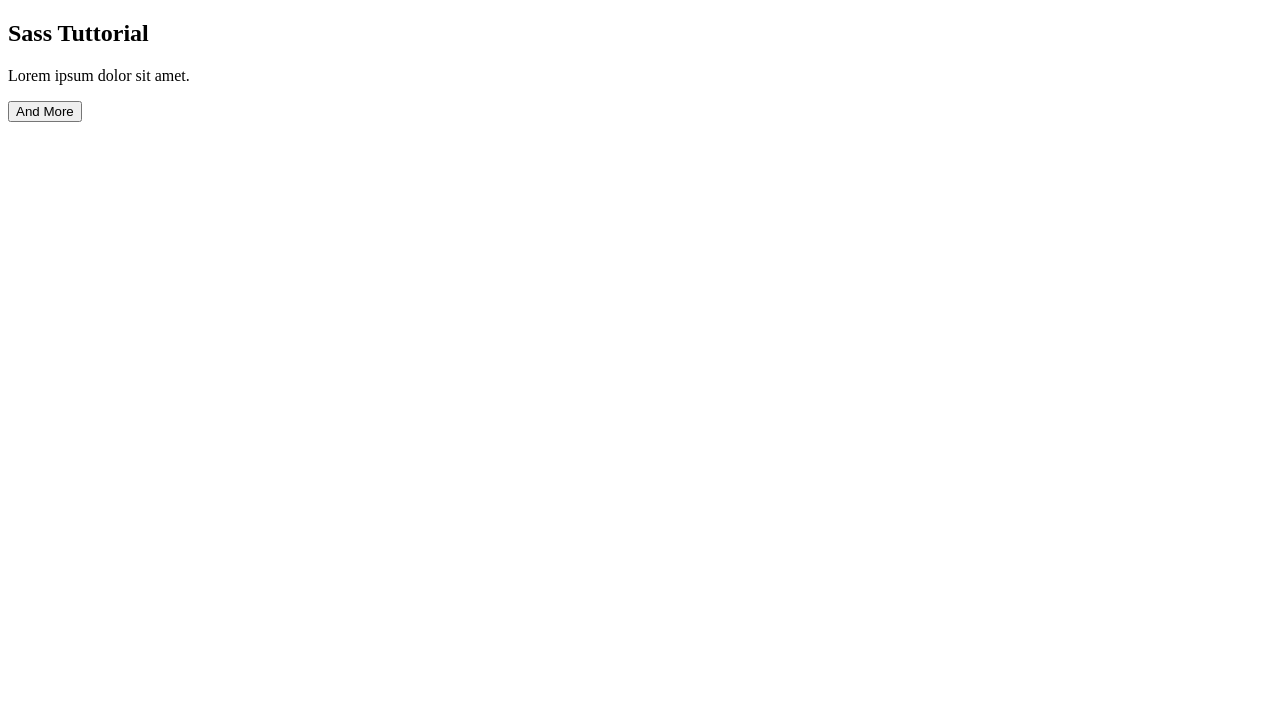
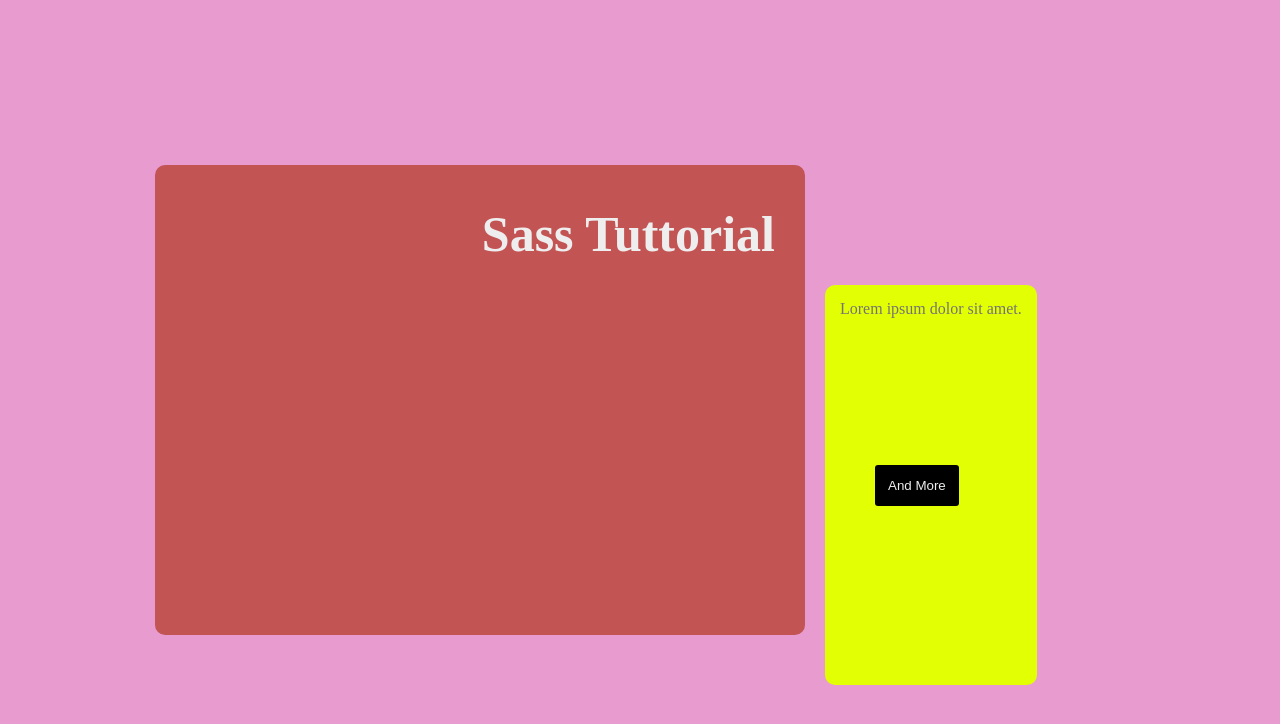
Before and after one commit to JunichiKako/sass-introduction, a plain HTML site: page index.html in a window 1280 px wide. Drawn offline with Linux system fonts and the light colour scheme.

Commit message:
ネスト構造と変数・関数の定義の方法を学んだ

```diff
--- a/index.html
+++ b/index.html
@@ -4,6 +4,7 @@
 <head>
     <meta charset="UTF-8">
     <meta name="viewport" content="width=device-width, initial-scale=1.0">
+    <link rel="stylesheet" href="./styles/style.css">
     <title>Sass Tuttorial</title>
 </head>
 
--- /dev/null
+++ b/styles/_functions.scss
@@ -0,0 +1,7 @@
+// 関数も定義できる
+
+    @mixin flexCenter {
+        display: flex;
+        justify-content: center;
+        align-items: center;
+    }
--- a/styles/style.scss
+++ b/styles/style.scss
@@ -0,0 +1,82 @@
+@import "./variables.css";
+@import "./mixins.css";
+
+
+* {
+    margin: 0;
+    padding: 0;
+    box-sizing: border-box;
+}
+
+body {
+    width: 100%;
+    height: 100vh;
+    overflow: hidden;
+    background-color: aqua;
+}
+
+main {
+    width: 100%;
+    height: 100%;
+    @include flexCenter;
+    background-color: $mainClor;
+}
+
+.content {
+    display: flex;
+
+    .leftContent {
+        width: 650px;
+        height: 470px;
+        background-color: $leftContentColor;
+        border-radius: 10px;
+        margin-right: 20px;
+        position: relative;
+
+        h2 {
+            color: $leftContextColor;
+            position: absolute;
+            top: 40px;
+            right: 30px;
+            font-size: 50px;
+            cursor: pointer;
+            transition: all 0.5s;
+
+            &:hover {
+                font-size: 65px;
+                color: $mainClor;
+            }
+        }
+    }
+
+    .rightContent {
+        width: 300px;
+        position: relative;
+        p {
+            position: absolute;
+            top: 120px;
+            height: 400px;
+            border-radius: 10px;
+            background-color: $rightContentColor;
+            padding: 15px;
+            color: $rightContextColor;
+        }
+        button {
+            position: absolute;
+            top: 300px;
+            left: 50px;
+            padding: 13px;
+            border: none;
+            border-radius: 3px;
+            background-color: #000;
+            color: $leftContextColor;
+            cursor: pointer;
+            transition: all 0.5s;
+
+            &:hover{
+                font-size: 20px;
+                color: $mainClor;
+            }
+        }
+    }
+}
--- /dev/null
+++ b/styles/variables.scss
@@ -0,0 +1,6 @@
+// 変数でカラーコードを定義
+$mainClor: #e89bcf;
+$leftContentColor: #c35454;
+$leftContextColor: #eee;
+$rightContentColor: #e2ff04;
+$rightContextColor: #747474;
```
Also changed, not shown: styles/style.css (added), styles/variables.css (added), 2 other files.
